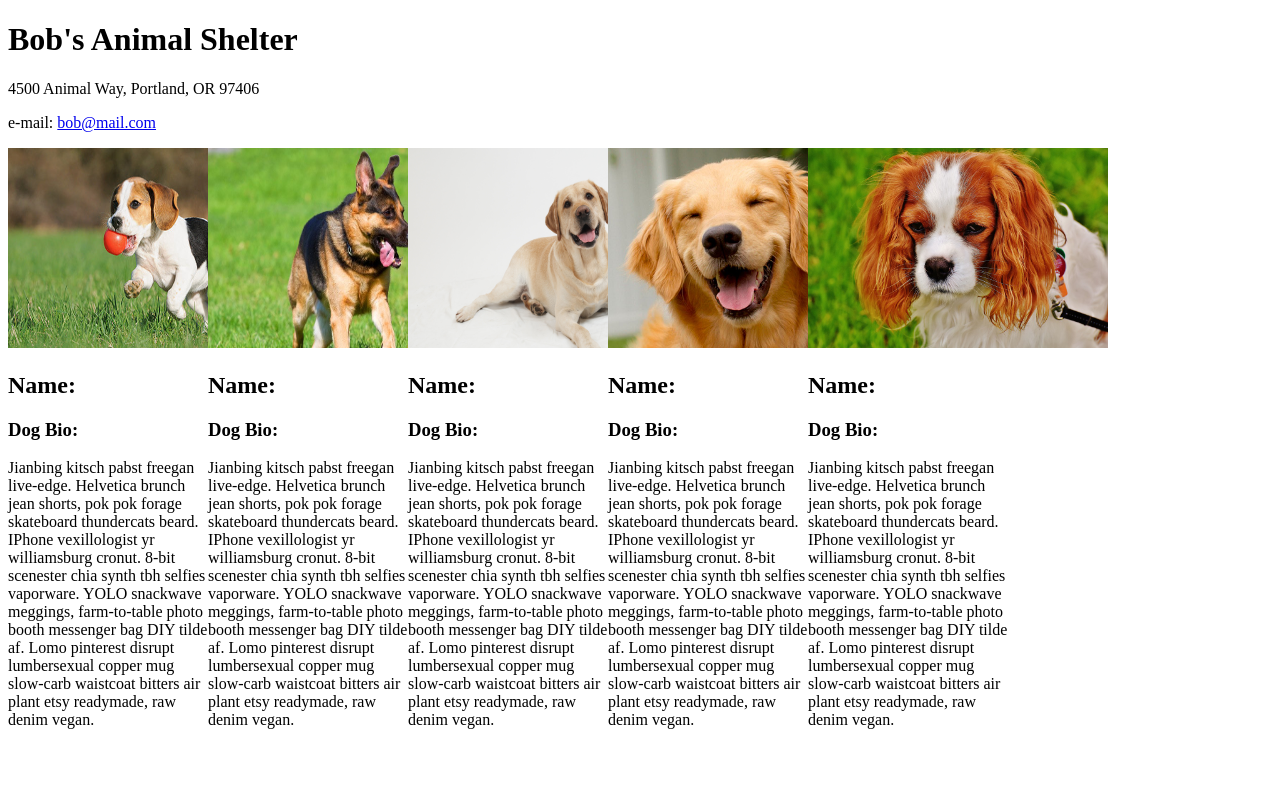
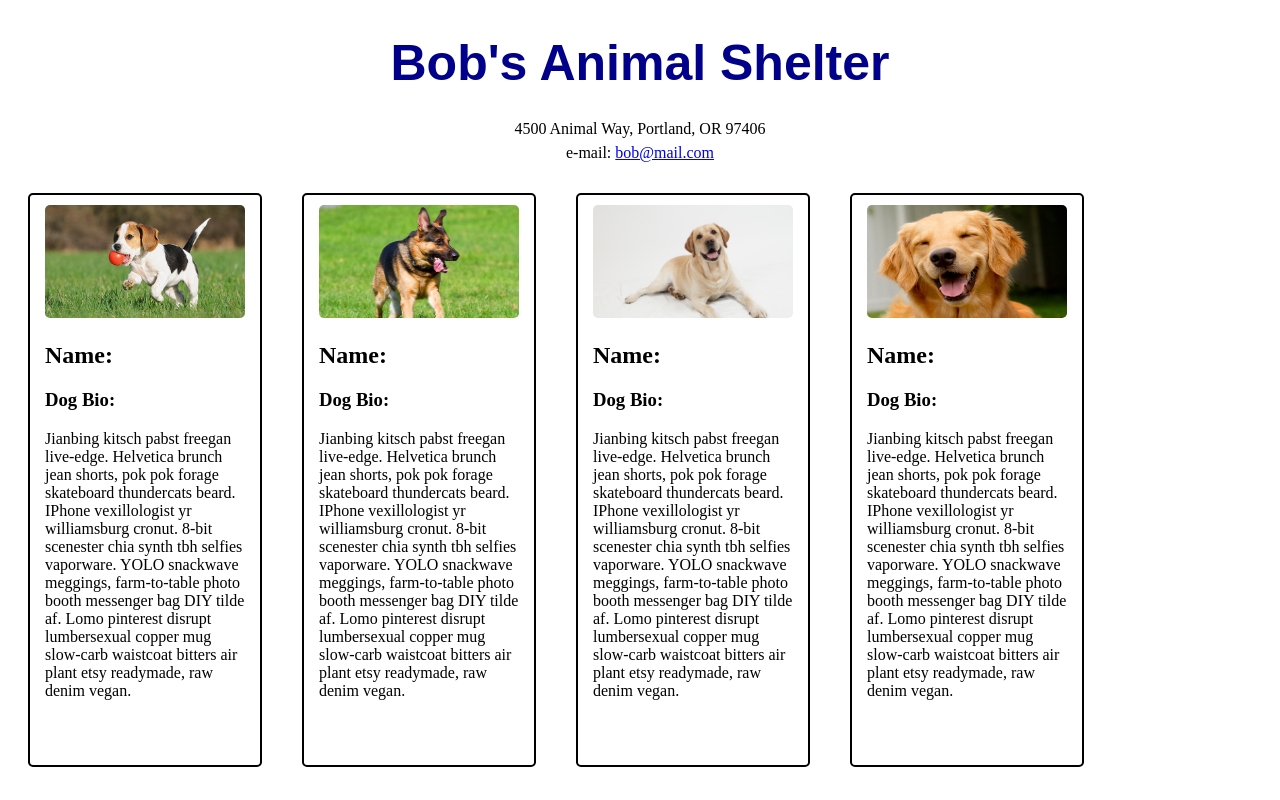
Before and after one commit to philip-putnam/animal-shelter, a plain HTML site: page index.html in a window 1280 px wide. Shown: the top 800 px of the page. Drawn offline with Linux system fonts and the light colour scheme.

Commit message:
add styles to header, profiles and footer

```diff
--- a/css/styles.css
+++ b/css/styles.css
@@ -1,9 +1,36 @@
-img {
-  width: 300px;
-  height: 200px;
+header {
+  text-align: center;
 }
 
+
+header h1 {
+  font-size: 50px;
+  color: darkblue;
+  font-family: fantasy;
+}
+
+header p {
+  line-height: 0.5;
+}
+
+.profile img {
+  width: 200px;
+  height: 113px;
+  border-radius: 5px;
+}
+
+.footer {
+  clear: both;
+  font-style: italic;
+  text-align: center;
+}
 .profile {
   float: left;
   width: 200px;
+  height: 550px;
+  margin: 20px;
+  padding: 10px 15px;
+  border: 2px solid;
+  border-radius: 5px;
+  overflow: hidden;
 }
--- a/index.html
+++ b/index.html
@@ -47,5 +47,9 @@
       <p>Jianbing kitsch pabst freegan live-edge. Helvetica brunch jean shorts, pok pok forage skateboard thundercats beard. IPhone vexillologist yr williamsburg cronut. 8-bit scenester chia synth tbh selfies vaporware. YOLO snackwave meggings, farm-to-table photo booth messenger bag DIY tilde af. Lomo pinterest disrupt lumbersexual copper mug slow-carb waistcoat bitters air plant etsy readymade, raw denim vegan.</p>
     </div>
 
+
+      <p class="footer">Copyright &copy; 2017</p>
+
+
   </body>
 </html>
```
